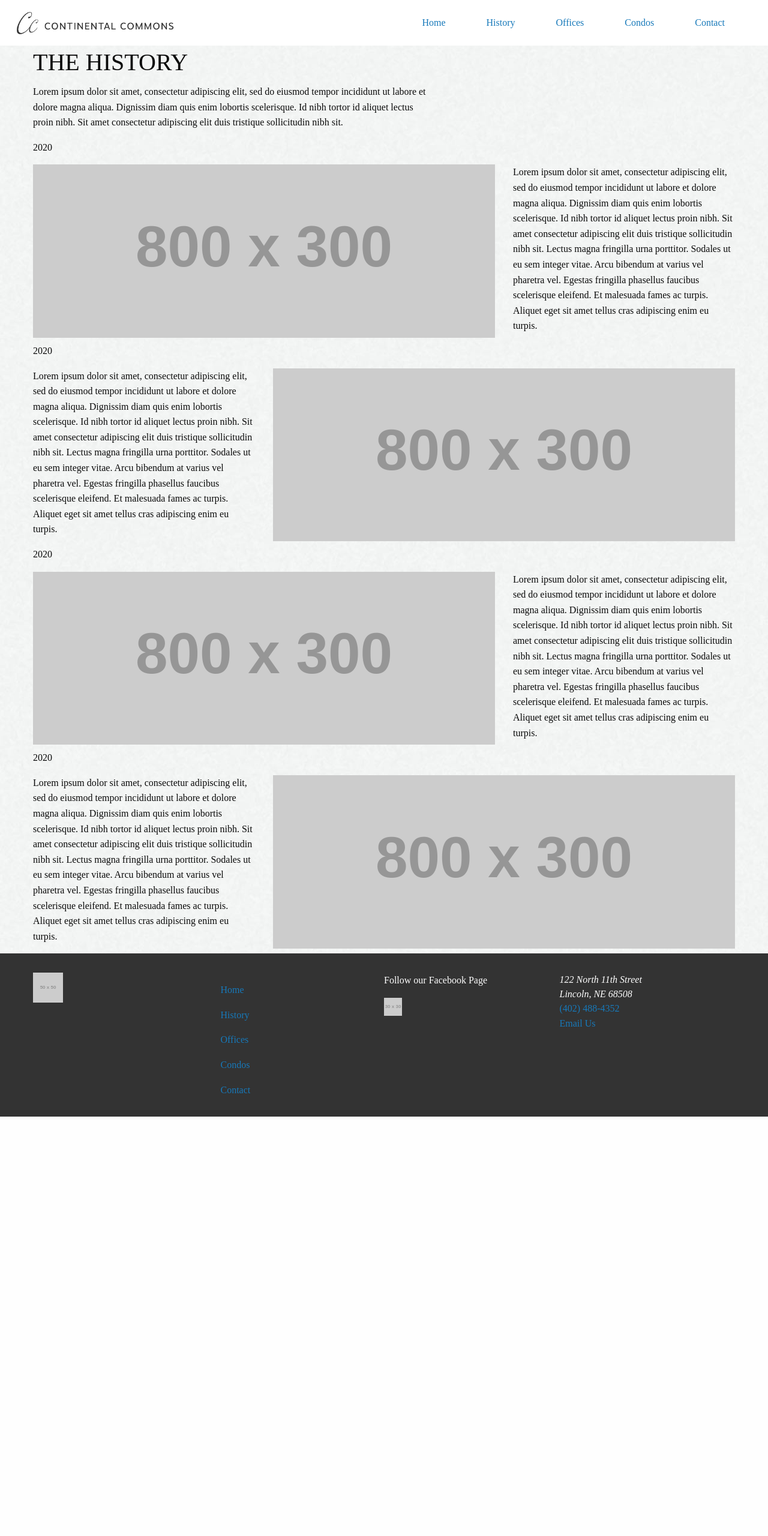
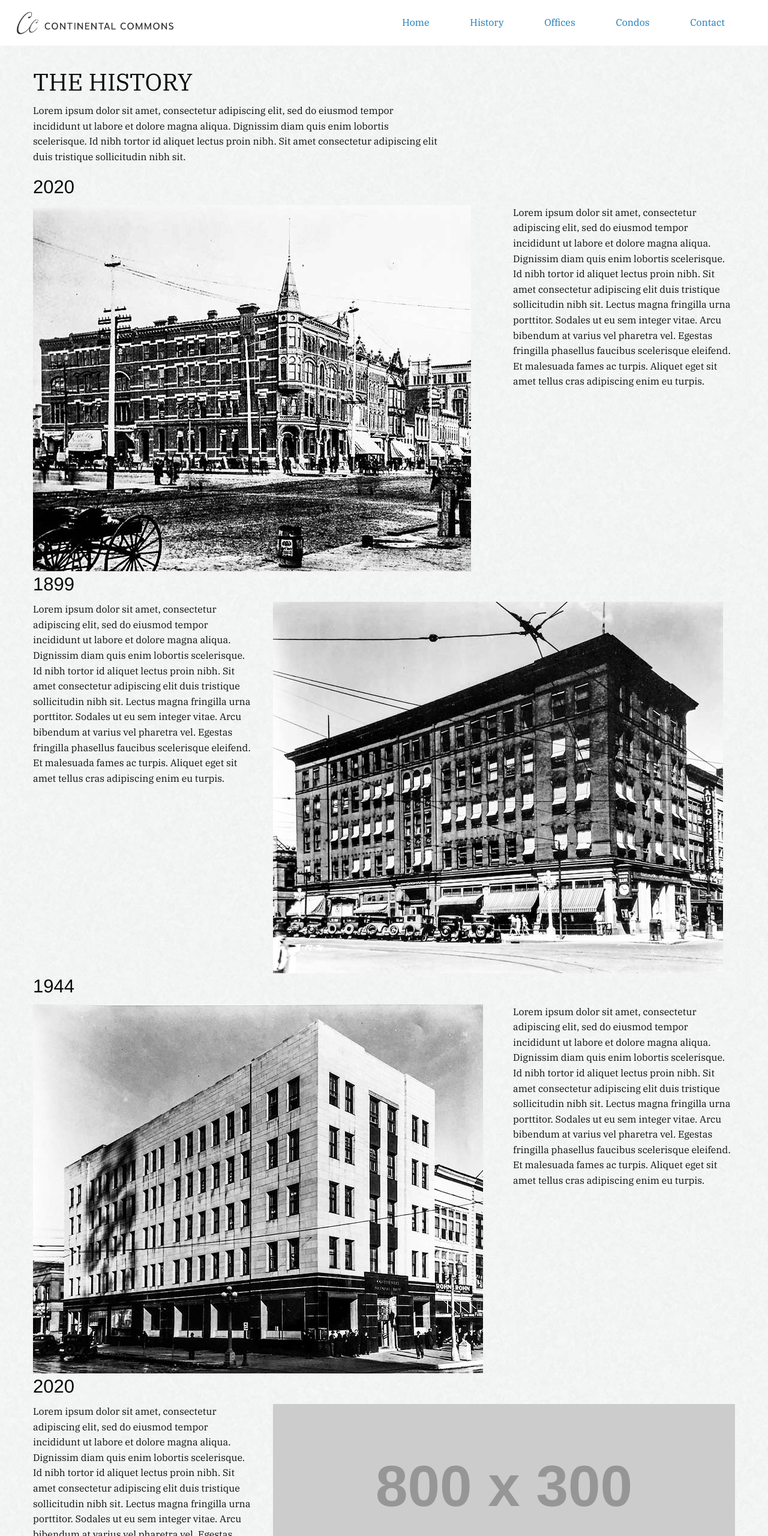
Before and after one commit to haylikent/cc-website, a plain HTML site: page history.html in a window 1280 px wide. Shown: the top 2560 px of the page at 60% size. Before the commit the page ends 1861 px from the top, so only its background shows below. Drawn offline with Linux system fonts and the light colour scheme; placeholder pictures from the web are drawn by us.

Commit message:
Added in header rules, edited  history structure

```diff
--- a/css/main.css
+++ b/css/main.css
@@ -72,6 +72,7 @@ h1 {
 h2 {
     text-transform: uppercase;
     font-family: 'IBM Plex Serif', serif;
+    margin-top: 2rem;
 }
 }
 @media screen and (min-width: 40em) {
@@ -79,6 +80,31 @@ h2 {
 
     }
 }
+/* ----- HEADER RULES ----*/
+h1:before, #about h2:before, #services h2:before, #contact h2:before {
+    content: "";
+    border-bottom: 1px solid #333;
+    display: inline-block;
+    width: 400%;
+    position: relative;
+    top: 0;
+    right: 300%;
+    z-index: -1;
+  }
+
+  h1:before {
+      border-bottom: 1px solid #fff;
+      top: 0;
+    right: 300%;
+    content: "";
+    z-index: 1;
+  }
+
+  h1, h2 {
+    display: inline-block;
+  }
+
+
 /* ----- IMAGES ----*/
 body {
     background-image: url(../img/paper_fibers.jpg);
@@ -136,5 +162,10 @@ select {
 .gallery {
     padding-bottom: 1rem;
 }
+}
 
 /* ----- UTILITIES ----*/
+
+.timeline-1 h3 {
+    font-family: 'IBM Plex Serif', ;
+}
--- a/history.html
+++ b/history.html
@@ -7,10 +7,9 @@
     <title>History</title>
     <link rel="stylesheet" href="css/foundation.css">
     <link rel="stylesheet" href="css/main.css">
+    <link href="https://fonts.googleapis.com/css?family=IBM+Plex+Serif:100,100i,200,200i,300,300i,400,400i,500,500i,600,600i,700,700i&display=swap" rel="stylesheet">
   </head>
   <body>
-
-
 
     <header>
       <div class="title-bar" data-responsive-toggle="example-menu" data-hide-for="medium">
@@ -18,7 +17,7 @@
       </div>
       <div class="top-bar" id="example-menu">
         <div class="top-bar-left show-for-medium">
-          <a href="#"><img src="img/cc-logo-black.jpg" alt="Continental Commons Logo" width="300"></a>
+          <a href="index.html"><img src="img/cc-logo-black.jpg" alt="Continental Commons Logo" width="300"></a>
         </div>
         <div class="top-bar-right">
           <ul>
@@ -29,24 +28,71 @@
             <li><a href="contact.html">Contact</a></li>
           </ul>
         </div>
-
   </header>
 
-  <div class="grid-container">
 
-   <h2>The History</h2>
-   <div class="grid-x grid-margin-x">
+
+
+
+  <section class="grid-container" class="history">
+
+   <div class="grid-x">
     <div class="cell medium-7 small-12">
+      <header>
+        <h2>The History</h2>
+      </header>
       <p>Lorem ipsum dolor sit amet, consectetur adipiscing elit, sed do eiusmod tempor incididunt
         ut labore et dolore magna aliqua. Dignissim diam quis enim lobortis scelerisque. Id nibh tortor
         id aliquet lectus proin nibh. Sit amet consectetur adipiscing elit duis tristique sollicitudin nibh sit.
         </p>
       </div>
     </div>
-     <p>2020</p>
+  </section>
+
+    <section class="grid-container timeline-1">
+      <header>
+        <h3>2020</h3>
+      </header>
       <div class="grid-x grid-margin-x">
         <div class="cell  large-8 medium-7 small-12">
-          <img src="https://via.placeholder.com/800x300"></div>
+          <img src="img/history-1885.jpg" alt="1885 Building">
+        </div>
+        <div class="cell large-4 medium-5 small-12">
+          <p>Lorem ipsum dolor sit amet, consectetur adipiscing elit, sed do eiusmod tempor incididunt ut labore et dolore
+             magna aliqua. Dignissim diam quis enim lobortis scelerisque. Id nibh tortor id aliquet lectus proin nibh. Sit
+             amet consectetur adipiscing elit duis tristique sollicitudin nibh sit. Lectus magna fringilla urna porttitor.
+             Sodales ut eu sem integer vitae. Arcu bibendum at varius vel pharetra vel. Egestas fringilla phasellus faucibus
+              scelerisque eleifend. Et malesuada fames ac turpis. Aliquet eget sit amet tellus cras adipiscing enim eu turpis.</p>
+        </div>
+    </section>
+
+
+     <section class="grid-container timeline-2">
+       <header>
+         <h3>1899</h3>
+       </header>
+      <div class="grid-x grid-margin-x">
+        <div class="cell large-4 medium-5 small-12">
+          <p>Lorem ipsum dolor sit amet, consectetur adipiscing elit, sed do eiusmod tempor incididunt ut labore et dolore
+             magna aliqua. Dignissim diam quis enim lobortis scelerisque. Id nibh tortor id aliquet lectus proin nibh. Sit
+             amet consectetur adipiscing elit duis tristique sollicitudin nibh sit. Lectus magna fringilla urna porttitor.
+             Sodales ut eu sem integer vitae. Arcu bibendum at varius vel pharetra vel. Egestas fringilla phasellus faucibus
+              scelerisque eleifend. Et malesuada fames ac turpis. Aliquet eget sit amet tellus cras adipiscing enim eu turpis.</p>
+        </div>
+        <div class="cell  large-8 medium-7 small-12">
+          <img src="img/history-1899.jpg" alt="1899 Building"></div>
+      </div>
+    </section>
+
+
+
+      <section class="grid-container timeline-3">
+        <header>
+          <h3>1944</h3>
+        </header>
+      <div class="grid-x grid-margin-x">
+        <div class="cell  large-8 medium-7 small-12">
+          <img src="img/history-1944.jpg" alt="1944 Building"></div>
         <div class="cell large-4 medium-5 small-12">
           <p>Lorem ipsum dolor sit amet, consectetur adipiscing elit, sed do eiusmod tempor incididunt ut labore et dolore
              magna aliqua. Dignissim diam quis enim lobortis scelerisque. Id nibh tortor id aliquet lectus proin nibh. Sit
@@ -55,7 +101,13 @@
               scelerisque eleifend. Et malesuada fames ac turpis. Aliquet eget sit amet tellus cras adipiscing enim eu turpis.</p>
         </div>
       </div>
-      <p class="cc-text-align-right">2020</p>
+    </section>
+
+
+      <section class="grid-container timeline-3">
+        <header>
+          <h3>2020</h3>
+        </header>
       <div class="grid-x grid-margin-x">
         <div class="cell large-4 medium-5 small-12">
           <p>Lorem ipsum dolor sit amet, consectetur adipiscing elit, sed do eiusmod tempor incididunt ut labore et dolore
@@ -68,34 +120,17 @@
           <img src="https://via.placeholder.com/800x300"></div>
 
       </div>
+    </section>
 
-      <p>2020</p>
-      <div class="grid-x grid-margin-x">
-        <div class="cell  large-8 medium-7 small-12">
-          <img src="https://via.placeholder.com/800x300"></div>
-        <div class="cell large-4 medium-5 small-12">
-          <p>Lorem ipsum dolor sit amet, consectetur adipiscing elit, sed do eiusmod tempor incididunt ut labore et dolore
-             magna aliqua. Dignissim diam quis enim lobortis scelerisque. Id nibh tortor id aliquet lectus proin nibh. Sit
-             amet consectetur adipiscing elit duis tristique sollicitudin nibh sit. Lectus magna fringilla urna porttitor.
-             Sodales ut eu sem integer vitae. Arcu bibendum at varius vel pharetra vel. Egestas fringilla phasellus faucibus
-              scelerisque eleifend. Et malesuada fames ac turpis. Aliquet eget sit amet tellus cras adipiscing enim eu turpis.</p>
-        </div>
-      </div>
 
-      <p>2020</p>
-      <div class="grid-x grid-margin-x">
-        <div class="cell large-4 medium-5 small-12">
-          <p>Lorem ipsum dolor sit amet, consectetur adipiscing elit, sed do eiusmod tempor incididunt ut labore et dolore
-             magna aliqua. Dignissim diam quis enim lobortis scelerisque. Id nibh tortor id aliquet lectus proin nibh. Sit
-             amet consectetur adipiscing elit duis tristique sollicitudin nibh sit. Lectus magna fringilla urna porttitor.
-             Sodales ut eu sem integer vitae. Arcu bibendum at varius vel pharetra vel. Egestas fringilla phasellus faucibus
-              scelerisque eleifend. Et malesuada fames ac turpis. Aliquet eget sit amet tellus cras adipiscing enim eu turpis.</p>
-        </div>
-        <div class="cell  large-8 medium-7 small-12">
-          <img src="https://via.placeholder.com/800x300"></div>
 
-      </div>
-    </div>
+
+
+
+
+
+
+
 
     <footer>
       <div class="grid-container">
```
Also changed, not shown: condos.html (+1 -0 lines), contact.html (+1 -0 lines), index.html (+1 -1 lines), offices.html (+1 -0 lines).
